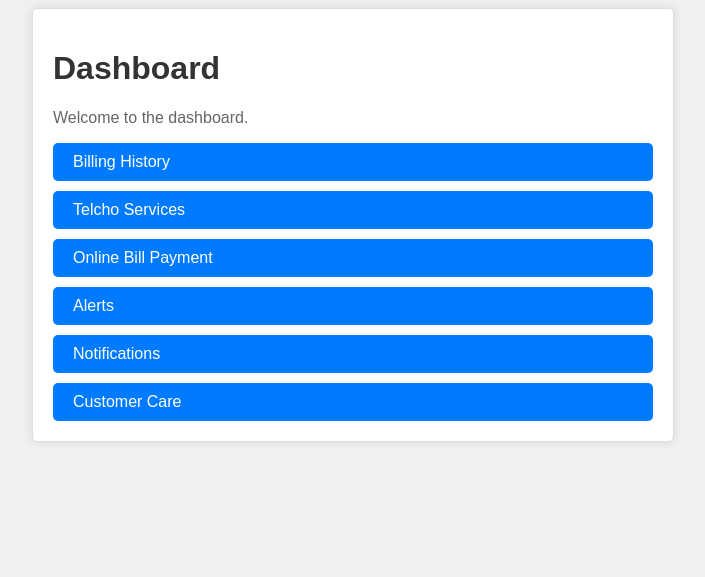
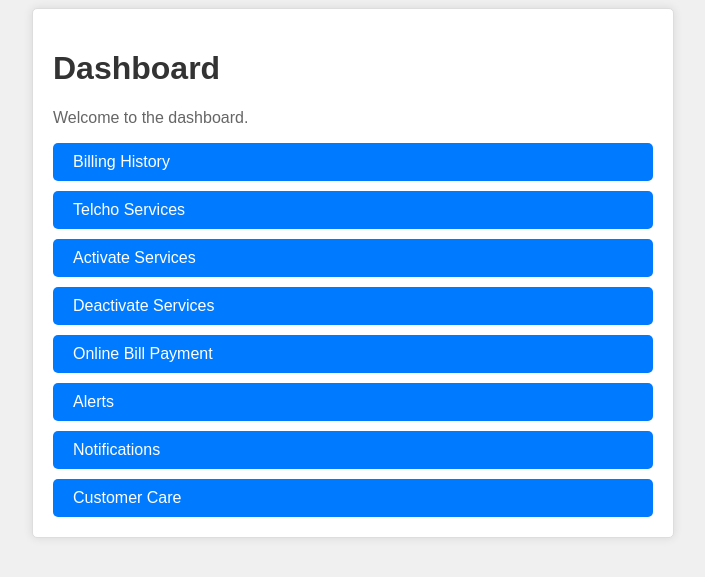
Before and after one commit to LasalJayasinghe/MiddlewareAssigment, a Flask app: page /dashboard in a window 1280 px wide. Shown: the top 577 px of the page, without its empty margins (287-992 px from the left). Run offline with Flask 3, Linux system fonts and the light colour scheme; parts of the project's set-up code (start-up, migrations or seed data) failed here and were passed over.

Commit message:
add activate deactivate  routes to dashboard

```diff
--- a/app.py
+++ b/app.py
@@ -1,6 +1,9 @@
+from urllib import request
 from flask import Flask, render_template, redirect
 import subprocess
 import stripe
+
+from services.status import activate_service, deactivate_service
 
 app = Flask(__name__)
 
--- a/templates/dashboard.html
+++ b/templates/dashboard.html
@@ -43,6 +43,8 @@
         <p>Welcome to the dashboard.</p>
         <a class="button" href="/run_billing">Billing History</a>
         <a class="button" href="">Telcho Services</a>
+        <a class="button" href="/activate_service">Activate Services</a>
+        <a class="button" href="/deactivate_servece">Deactivate Services</a>
         <a class="button" href="">Online Bill Payment</a>
         <a class="button" href="/alert">Alerts</a>
         <a class="button" href="/notification">Notifications</a>
```
